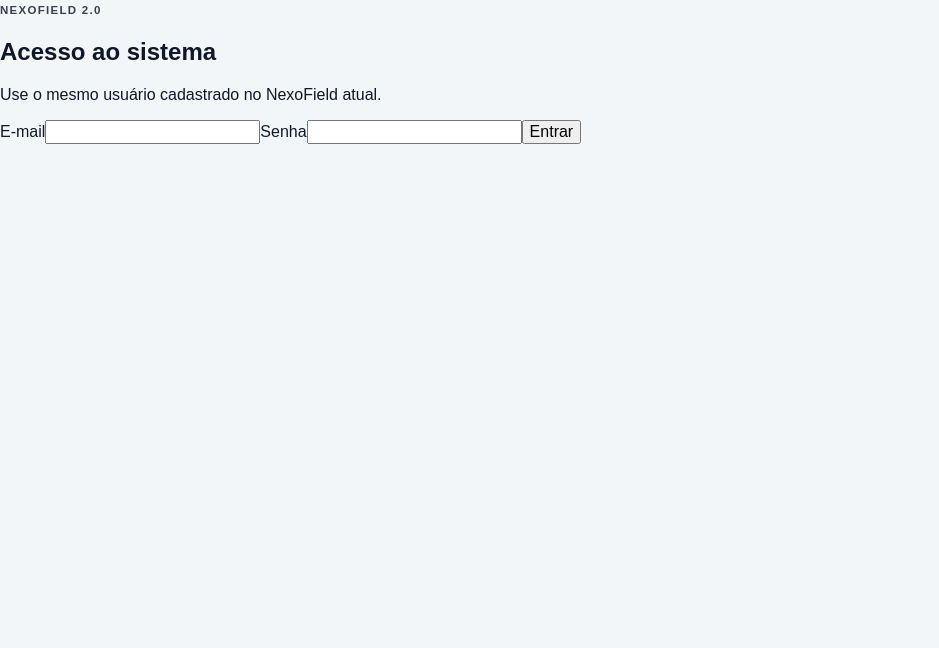
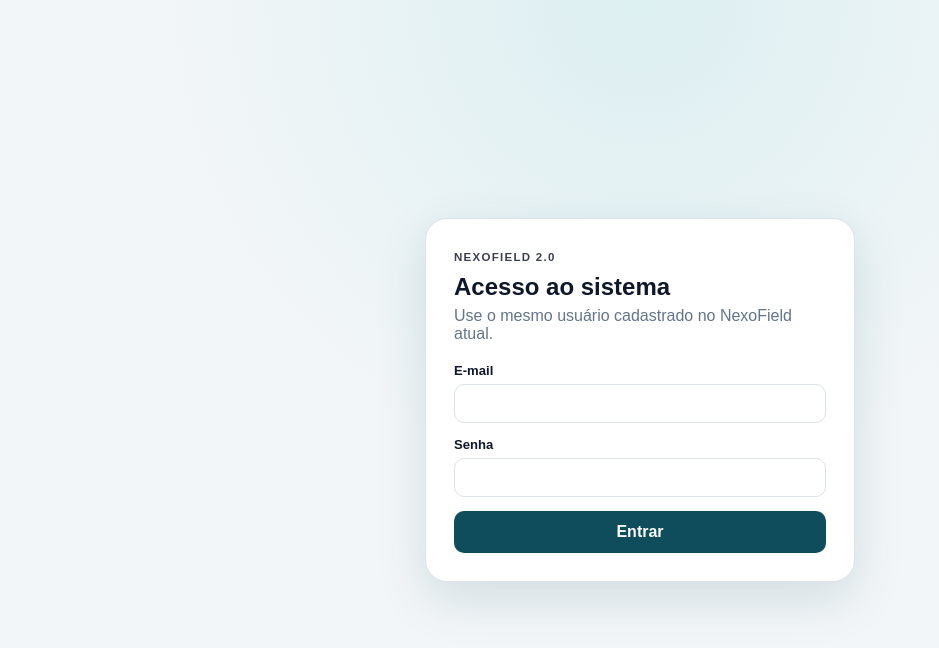
Before and after one commit to amoseqg/despacho-tecnico, a Next.js app: page / in a window 1280 px wide. Shown: the top 648 px of the page, without its empty margins (0-939 px from the left). Built offline with nearby package versions, Linux system fonts and the light colour scheme; no server answers.

Commit message:
style: adaptar interface autenticada e chamados da migração

```diff
--- a/app/globals.css
+++ b/app/globals.css
@@ -41,8 +41,37 @@
 .button { border: 0; border-radius: 10px; padding: 10px 14px; font-weight: 700; cursor: pointer; }
 .button.primary { background: var(--petroleum); color: white; }
 .button.secondary { background: white; color: var(--ink); border: 1px solid var(--line); }
+.button.light { background: rgba(255,255,255,.14); color: #fff; border: 1px solid rgba(255,255,255,.22); }
 .sr-only { position: absolute; width: 1px; height: 1px; padding: 0; margin: -1px; overflow: hidden; clip: rect(0,0,0,0); white-space: nowrap; border: 0; }
+.login-shell { min-height: 100vh; display: grid; place-items: center; padding: 24px; background: radial-gradient(circle at top, #dceff1, var(--background) 48%); }
+.login-card { width: min(430px, 100%); background: #fff; border: 1px solid var(--line); border-radius: 22px; padding: 28px; box-shadow: 0 18px 50px rgba(15,76,92,.14); }
+.login-card h1 { margin: 8px 0 6px; }
+.login-card p { color: var(--muted); margin: 0 0 20px; }
+.login-form { display: grid; gap: 14px; }
+.login-form label { display: grid; gap: 6px; font-size: .82rem; font-weight: 700; }
+.login-form input { width: 100%; border: 1px solid var(--line); border-radius: 10px; padding: 11px 12px; }
+.login-form button { border: 0; border-radius: 10px; padding: 12px; background: var(--petroleum); color: #fff; font-weight: 700; cursor: pointer; }
+.error-box { border: 1px solid #fecaca; background: #fef2f2; color: #991b1b; border-radius: 10px; padding: 10px 12px; font-size: .82rem; }
+.compact-hero h1 { font-size: clamp(1.55rem, 3vw, 2.2rem); }
+.header-actions { display: flex; gap: 10px; align-items: center; flex-wrap: wrap; }
+.ticket-list { display: grid; gap: 12px; }
+.ticket { border: 1px solid var(--line); border-radius: 14px; padding: 15px; background: #fff; }
+.ticket-head { display: flex; justify-content: space-between; align-items: flex-start; gap: 12px; }
+.ticket-head > div { display: grid; gap: 4px; }
+.ticket-head span { color: var(--muted); font-size: .78rem; }
+.ticket-status { border-radius: 999px; padding: 5px 9px; font-size: .65rem; font-weight: 700; text-transform: uppercase; background: #eef2f7; }
+.st-aberto, .st-pendente { background: #fef3c7; color: #92400e; }
+.st-andamento { background: #dbeafe; color: #1e40af; }
+.st-concluida { background: #dcfce7; color: #166534; }
+.st-recusado, .st-cancelado { background: #fee2e2; color: #991b1b; }
+.ticket-meta { display: flex; gap: 14px; flex-wrap: wrap; margin-top: 12px; color: var(--muted); font-size: .75rem; }
+.reincidencia { margin-top: 12px; display: grid; gap: 4px; border-left: 3px solid #f59e0b; background: #fffbeb; padding: 10px 12px; border-radius: 8px; font-size: .76rem; }
+.execution-preview { margin-top: 14px; border-top: 1px solid var(--line); padding-top: 12px; }
+.execution-preview summary { cursor: pointer; font-weight: 700; color: var(--petroleum); }
+.service-photos { display: grid; gap: 8px; margin-top: 12px; }
+.service-photos small { color: var(--muted); }
 @media (max-width: 720px) {
   .hero { flex-direction: column; }
   .summary-grid, .module-grid { grid-template-columns: 1fr; }
+  .ticket-head { flex-direction: column; }
 }
```
